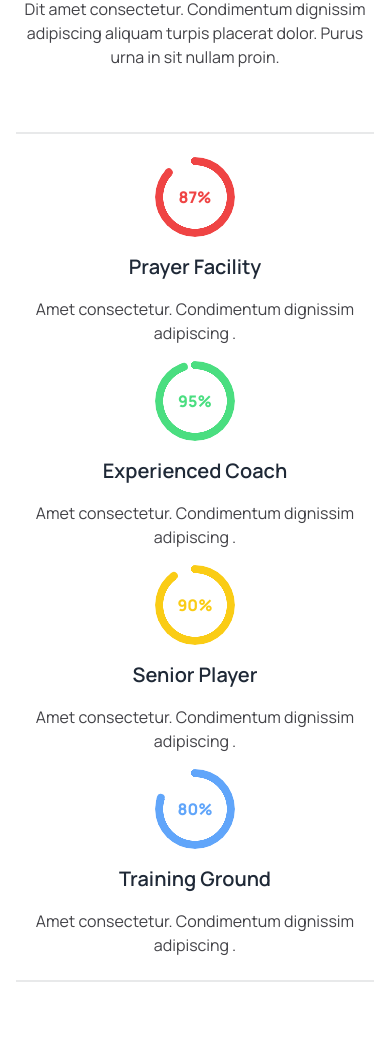
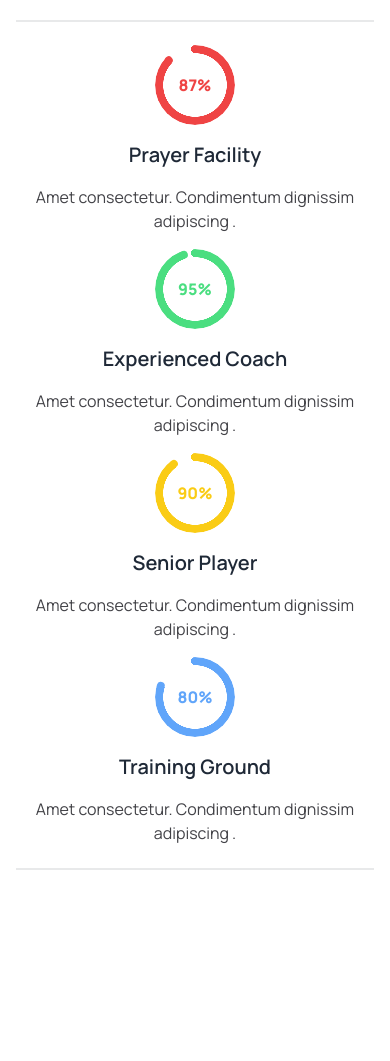
Before and after one commit to NaimoonJannat/B9A3-Hockey-landing-page, a plain HTML site: page index.html in a window 390 px wide. Shown: the part 745-1806 px from the top of the page. After the commit the page ends 1638 px from the top, so only its background shows below. Drawn offline with nearby package versions, Linux system fonts and the light colour scheme.

Commit message:
padding fixed with full responsive

```diff
--- a/index.html
+++ b/index.html
@@ -121,7 +121,7 @@
     </div>
     </header>
     <!-- Main starts here -->
-    <main class="container mx-auto w-11/12 lg:w-3/4 py-28">
+    <main class="container mx-auto w-11/12 lg:w-3/4 lg:py-28">
         <!-- progress radial section -->
         <div>
             <div class="divider"></div>
```
